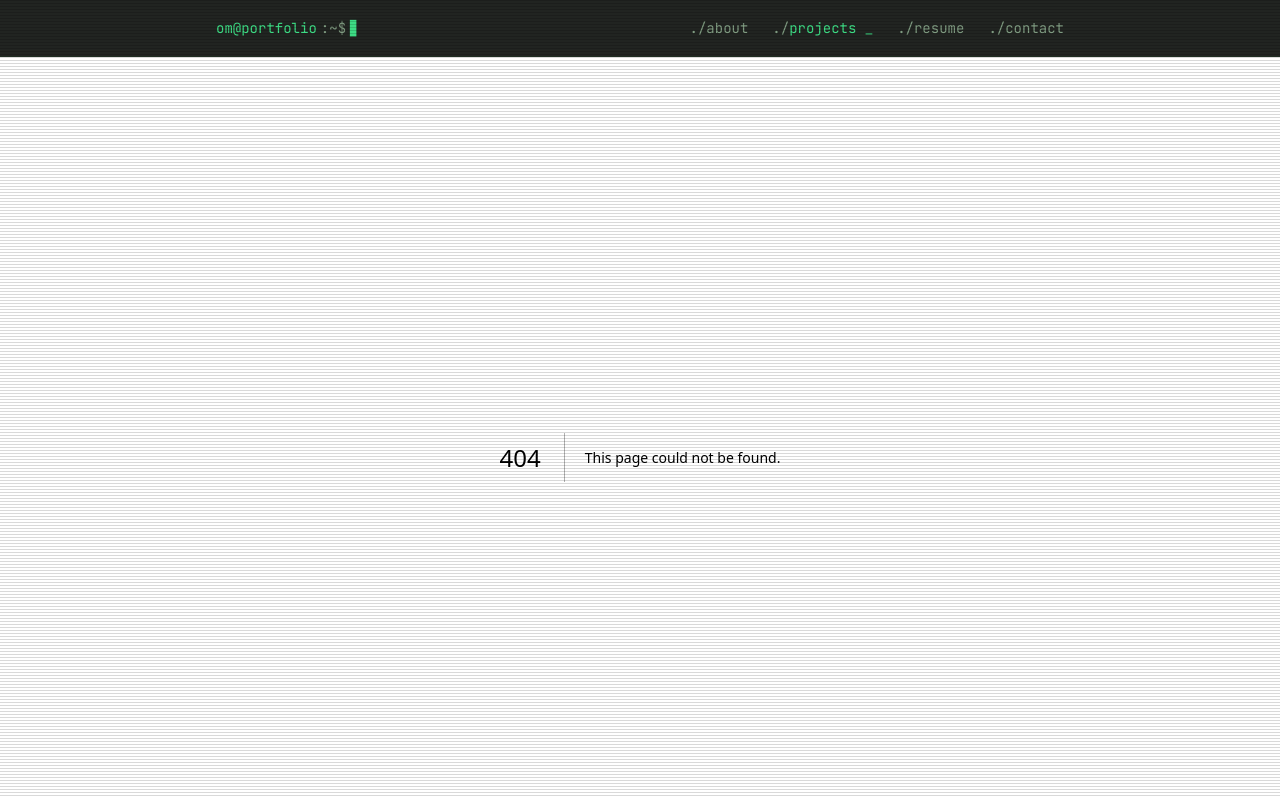
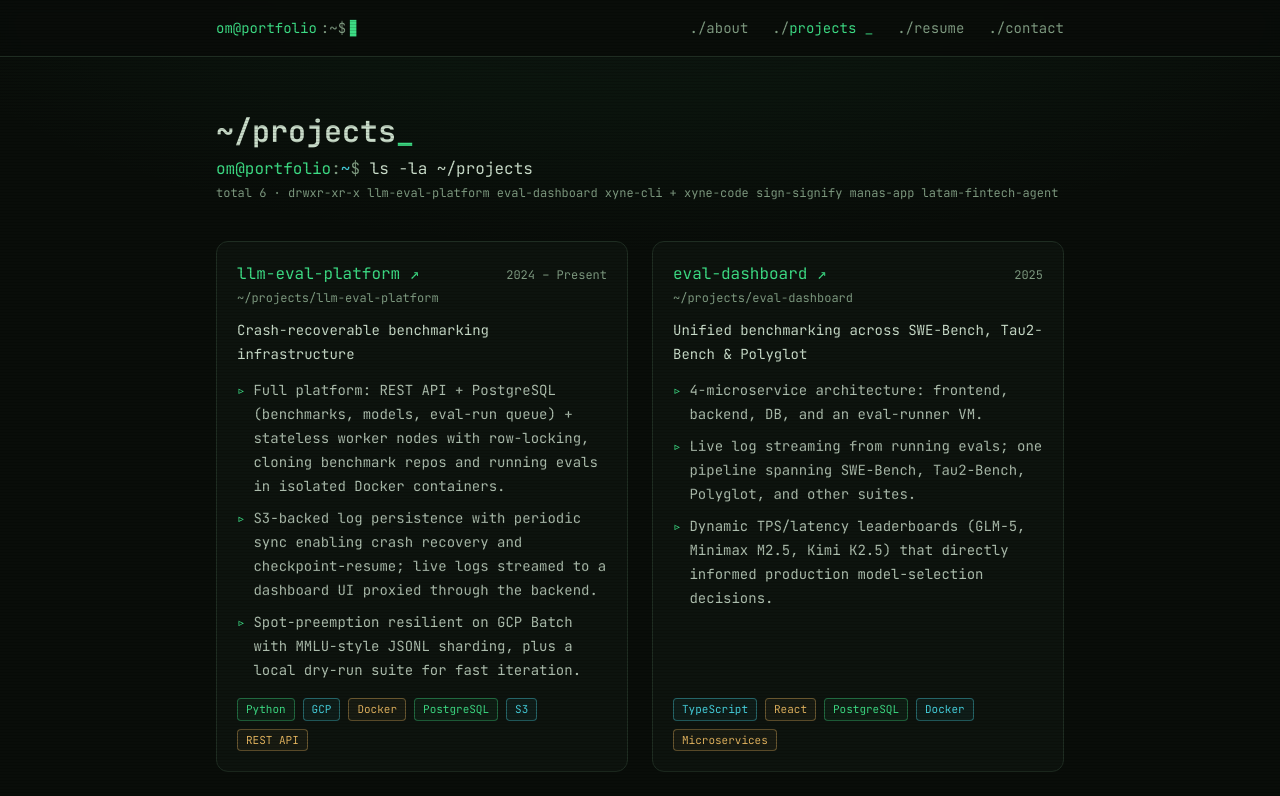
Before and after one commit to om-shegokar/portfolio, a Next.js app: page /projects in a window 1280 px wide. Before the commit this address had no page. Shown: the top 796 px of the page. Built offline with nearby package versions, Linux system fonts and the light colour scheme.

Commit message:
Add projects page with project cards
Ultraworked with [Sisyphus](https://github.com/code-yeongyu/oh-my-openagent)

Co-authored-by: Sisyphus <clio-agent@sisyphuslabs.ai>

```diff
--- /dev/null
+++ b/app/projects/page.tsx
@@ -0,0 +1,32 @@
+import type { Metadata } from "next";
+import { projects } from "@/data/projects";
+import { Prompt } from "@/components/TerminalWindow";
+import { ProjectCard } from "@/components/ProjectCard";
+
+export const metadata: Metadata = {
+  title: "projects — Om Shegokar",
+};
+
+export default function ProjectsPage() {
+  return (
+    <div className="mx-auto max-w-4xl px-4 py-10 sm:px-6 sm:py-14">
+      <div className="mb-10">
+        <h1 className="text-2xl font-semibold text-term-fg sm:text-3xl">
+          ~/projects<span className="cursor-blink text-term-green">_</span>
+        </h1>
+        <p className="mt-2 text-sm sm:text-base">
+          <Prompt>ls -la ~/projects</Prompt>
+        </p>
+        <p className="mt-1 break-words text-xs text-term-dim">
+          total {projects.length} · drwxr-xr-x {projects.map((project) => project.name).join(" ")}
+        </p>
+      </div>
+
+      <div className="grid gap-6 md:grid-cols-2">
+        {projects.map((project, index) => (
+          <ProjectCard key={project.name} project={project} index={index} />
+        ))}
+      </div>
+    </div>
+  );
+}
--- /dev/null
+++ b/components/ProjectCard.tsx
@@ -0,0 +1,59 @@
+import type { Project } from "@/data/projects";
+import { Reveal } from "./Reveal";
+
+const CHIP_STYLES = [
+  "border-term-green/40 bg-term-green/5 text-term-green",
+  "border-term-cyan/40 bg-term-cyan/5 text-term-cyan",
+  "border-term-amber/40 bg-term-amber/5 text-term-amber",
+] as const;
+
+export function ProjectCard({ project, index }: { project: Project; index: number }) {
+  return (
+    <Reveal delay={(index % 2) * 0.08} className="h-full">
+      <article className="flex h-full flex-col rounded-xl border border-term-border bg-term-surface p-5 transition-colors hover:border-term-green/40">
+        <div className="flex flex-wrap items-baseline justify-between gap-x-3 gap-y-1">
+          <h3 className="text-base">
+            {project.github ? (
+              <a
+                href={project.github}
+                target="_blank"
+                rel="noopener noreferrer"
+                className="text-term-green hover:underline"
+              >
+                {project.name} <span aria-hidden="true">↗</span>
+              </a>
+            ) : (
+              <span className="text-term-green">{project.name}</span>
+            )}
+          </h3>
+          {project.period ? <span className="text-xs text-term-dim">{project.period}</span> : null}
+        </div>
+
+        <p className="mt-1 truncate text-xs text-term-dim">~/projects/{project.name}</p>
+        <p className="mt-3 text-sm leading-6 text-term-fg">{project.tagline}</p>
+
+        <ul className="mt-3 space-y-2">
+          {project.bullets.map((bullet, bulletIndex) => (
+            <li key={bulletIndex} className="flex gap-2 text-sm leading-6 text-term-fg/85">
+              <span aria-hidden="true" className="shrink-0 text-term-green">
+                ▹
+              </span>
+              <span>{bullet}</span>
+            </li>
+          ))}
+        </ul>
+
+        <ul className="mt-auto flex flex-wrap gap-2 pt-4">
+          {project.tags.map((tag, tagIndex) => (
+            <li
+              key={tag}
+              className={`rounded border px-2 py-0.5 text-[11px] ${CHIP_STYLES[(tagIndex + index) % CHIP_STYLES.length]}`}
+            >
+              {tag}
+            </li>
+          ))}
+        </ul>
+      </article>
+    </Reveal>
+  );
+}
```
